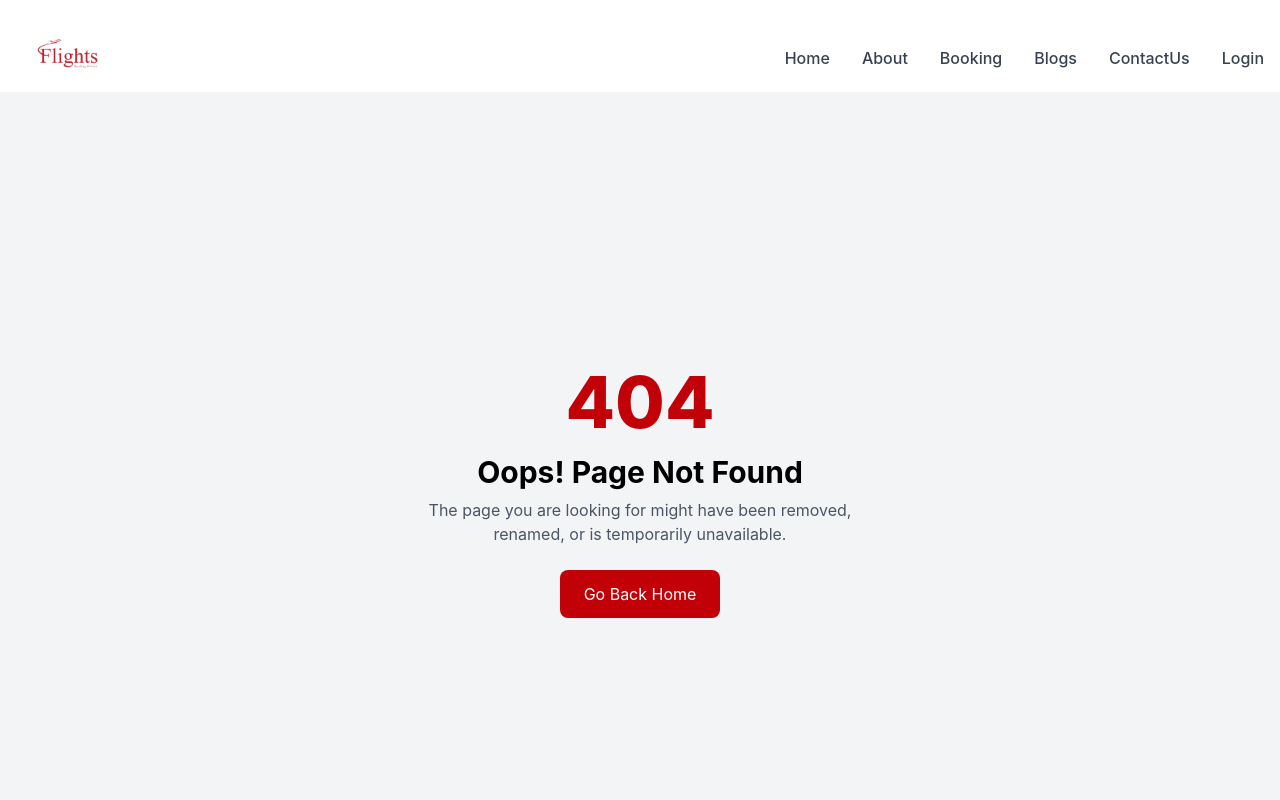
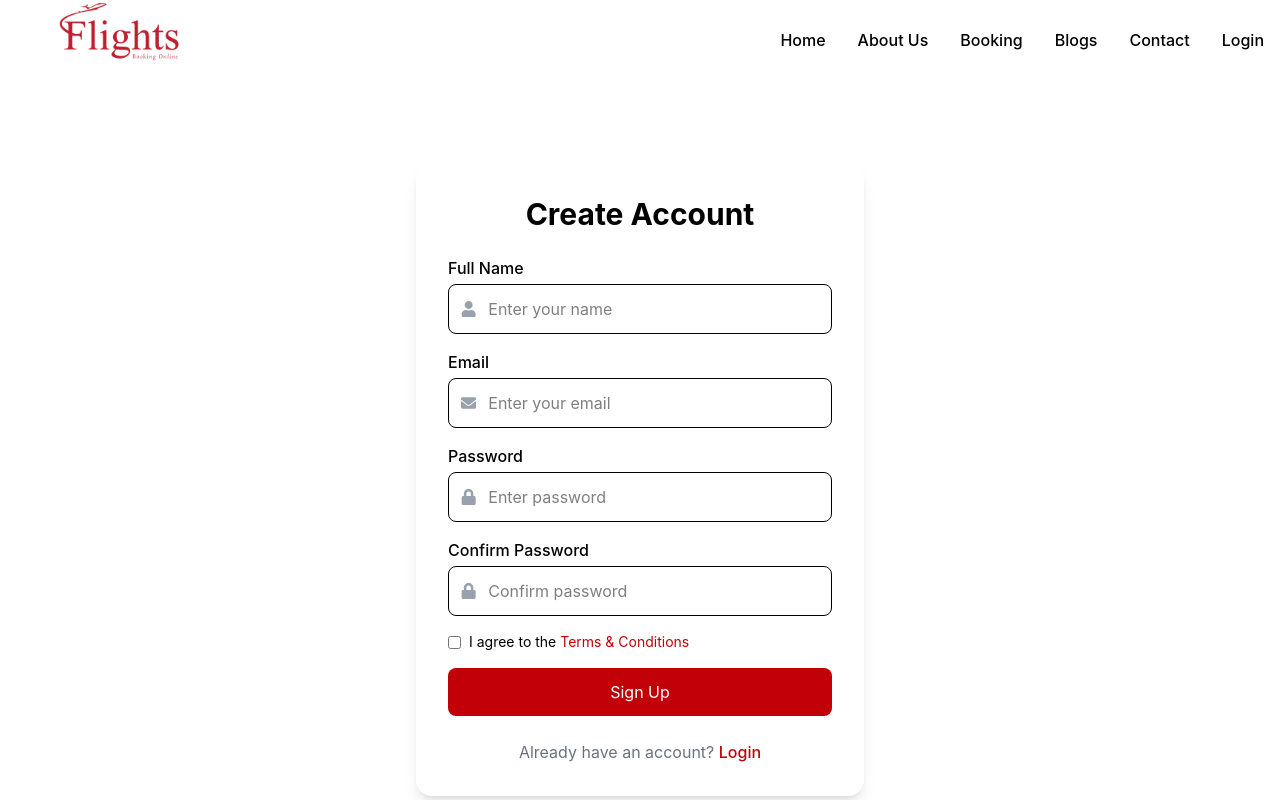
Before and after one commit to Sunny9467/FlightBookingOnline, a React (Vite) app: page /signup in a window 1280 px wide. Shown: the top 800 px of the page. Built offline with nearby package versions, Linux system fonts and the light colour scheme.

Commit message:
changeall

```diff
--- a/src/App.jsx
+++ b/src/App.jsx
@@ -11,6 +11,8 @@ import ContactUsPage from './pages/ContactUsPage'
 import Testimonial from './components/Testimonial'
 import PageNotFound from './pages/PageNotFound'
 import LoginPage from './pages/user/LoginPage'
+import SignupPage from './pages/user/SingupPage'
+import Blogs from './components/Blogs'
 
 export default function App() {
   return (
@@ -25,11 +27,14 @@ export default function App() {
 
         {/* User */}
         <Route path='/login'element={<LoginPage/>} />
+        <Route path='/signup'element={<SignupPage/>} />
+
 
 
         <Route path='/booking'element={<SearchFlights/>} />
         <Route path='/destination'element={<SearchFlights/>} />
         <Route path='/testimonial'element={<Testimonial/>} />
+        <Route path='/blogs' element={<Blogs/>}/>
 
 
         <Route path='/*' element={<PageNotFound/>}/>
--- /dev/null
+++ b/src/components/Blogs.jsx
@@ -0,0 +1,62 @@
+import React from "react";
+
+export default function Blogs() {
+  const blogs = [
+    {
+      title: "Top 10 Travel Destinations in 2026",
+      desc: "Explore the best places to visit this year with amazing experiences.",
+      img: "/Images/blog1.jpg",
+      date: "March 2026",
+    },
+    {
+      title: "How to Book Cheap Flights",
+      desc: "Simple tips to save money while booking your next trip.",
+      img: "/Images/blog2.jpg",
+      date: "Feb 2026",
+    },
+    {
+      title: "Travel Tips for Beginners",
+      desc: "Everything you need to know before your first trip.",
+      img: "/Images/blog3.jpg",
+      date: "Jan 2026",
+    },
+  ];
+
+  return (
+    <div className="bg-gray-100 py-12 px-4">
+
+      {/* Heading */}
+      <h2 className="text-3xl font-bold text-center mb-10">
+        Our Blog
+      </h2>
+
+      {/* Grid */}
+      <div className="max-w-6xl mx-auto grid sm:grid-cols-2 md:grid-cols-3 gap-6">
+
+        {blogs.map((item, index) => (
+          <div key={index} className="bg-white rounded-xl shadow-md overflow-hidden hover:shadow-xl transition">
+
+            <img
+              src={item.img}
+              alt=""
+              className="w-full h-48 object-cover"
+            />
+
+            <div className="p-4">
+              <p className="text-sm text-gray-500 mb-1">{item.date}</p>
+              <h3 className="font-bold text-lg mb-2">{item.title}</h3>
+              <p className="text-gray-600 text-sm mb-3">{item.desc}</p>
+
+              <button className="text-red-700 font-medium hover:underline">
+                Read More →
+              </button>
+            </div>
+
+          </div>
+        ))}
+
+      </div>
+
+    </div>
+  );
+}
--- a/src/components/Footer.jsx
+++ b/src/components/Footer.jsx
@@ -28,40 +28,30 @@ export default function Footer() {
                 <div>
                     <h3 className="text-lg font-semibold text-white mb-4">Quick Links</h3>
                     <ul className="space-y-2">
-                        <li><a href="/" className="hover:text-white">Home</a></li>
-                        <li><a href="/aboutus" className="hover:text-white">About</a></li>
-                        <li><a href="/contact" className="hover:text-white">Contact</a></li>
-                        <li><a href="/services" className="hover:text-white">Services</a></li>
+                        <li><Link to="/" className="hover:text-white">Home</Link></li>
+                        <li><Link to="/aboutus" className="hover:text-white">About US</Link></li>
+                        <li><Link to="/contactus" className="hover:text-white">Contact Us</Link></li>
                     </ul>
                 </div>
 
-                {/* Services */}
-                <div>
-                    <h3 className="text-lg font-semibold text-white mb-4">Services</h3>
-                    <ul className="space-y-2">
-                        <li>Flight Booking</li>
-                        <li>Hotel Booking</li>
-                        <li>Tour Packages</li>
-                        <li>Support</li>
-                    </ul>
-                </div>
+
 
                 {/* Social */}
                 <div>
                     <h3 className="text-lg font-semibold text-white mb-4">Follow Us</h3>
                     <div className="flex gap-3">
-                        <a className="bg-gray-800 p-3 rounded-full hover:bg-red-700 transition">
+                        <Link className="bg-gray-800 p-3 rounded-full hover:bg-red-700 transition">
                             <FaFacebookF />
-                        </a>
-                        <a className="bg-gray-800 p-3 rounded-full hover:bg-red-700 transition">
+                        </Link>
+                        <Link className="bg-gray-800 p-3 rounded-full hover:bg-red-700 transition">
                             <FaInstagram />
-                        </a>
-                        <a className="bg-gray-800 p-3 rounded-full hover:bg-red-700 transition">
+                        </Link>
+                        <Link className="bg-gray-800 p-3 rounded-full hover:bg-red-700 transition">
                             <FaTwitter />
-                        </a>
-                        <a className="bg-gray-800 p-3 rounded-full hover:bg-red-700 transition">
+                        </Link>
+                        <Link className="bg-gray-800 p-3 rounded-full hover:bg-red-700 transition">
                             <FaLinkedinIn />
-                        </a>
+                        </Link>
                     </div>
                 </div>
 
--- a/src/components/Navbar.jsx
+++ b/src/components/Navbar.jsx
@@ -1,61 +1,152 @@
 import { Menu } from "lucide-react";
-import React, { useEffect, useState } from "react";
+import { useEffect, useState } from "react";
 import { Link } from "react-router-dom";
 
 export default function Navbar() {
   const [menuOpen, setMenuOpen] = useState(false);
-    const [scroll, setScroll] = useState(false)
+  const [scroll, setScroll] = useState(false);
+  const [showNav, setShowNav] = useState(true);
 
   useEffect(() => {
-        let scrolled = () => setScroll(window.scrollY >50)
-        window.addEventListener("scroll", scrolled)
-        return () => window.removeEventListener("scroll", scrolled)
-    }, [])
+    let timer;
+
+    const handleScroll = () => {
+      setShowNav(false);
+
+      clearTimeout(timer);
+
+      timer = setTimeout(() => {
+        setScroll(window.scrollY > 50);
+        setShowNav(true);
+      },1000);
+    };
+
+    window.addEventListener("scroll", handleScroll);
+    return () => window.removeEventListener("scroll", handleScroll);
+  }, []);
+
   return (
-        <nav className={`sticky top-0 w-full z-50 h-23 text-center transition-all duration-300 ${scroll ? "bg-white text-black shadow-lg" : "bg-transparent text-white"
-            }`}>
+    <>
+      {/* Navbar */}
+      <nav
+        className={`fixed top-0 left-0 w-full z-[999] h-20 flex items-center transition-all duration-500 ${
+          showNav
+            ? "translate-y-0 opacity-100"
+            : "-translate-y-20 opacity-0"
+        } ${
+          scroll
+            ? "bg-white/90 backdrop-blur-md text-black shadow-md"
+            : "bg-transparent text-white"
+        }`}
+      >
+        <div className="max-w-7xl mx-auto flex items-center justify-between w-full px-4 relative">
 
-            <div className="max-w-7xl mx-auto flex items-center justify-between px-4 py-2 ">
-
-                <div className="md:hidden">
+          {/* Mobile Menu Icon (Left) */}
+          <div className="md:hidden z-10">
             <button onClick={() => setMenuOpen(!menuOpen)}>
-                        <Menu size={28} className="cursor-pointer text-black "/>
+              <Menu
+                size={28}
+                className={`${scroll ? "text-black" : "text-black"}`}
+              />
             </button>
           </div>
 
-                <div className="flex-1 md:justify-start">
+          {/* Logo (Center in mobile, left in desktop) */}
+          <div className="absolute left-1/2 -translate-x-1/2 md:static md:translate-x-0">
             <Link to="/">
               <img
                 src="/Images/logo/flight-booking-online-logo-final-png.png"
                 alt="logo"
-                            className="h-full max-h-25 object-contain"
+                className="h-25 md:h-50 object-contain"
               />
             </Link>
           </div>
 
           {/* Desktop Menu */}
-                <ul className="hidden md:flex text-center space-x-8 font-medium text-gray-700">
-                    <li><Link className="hover:text-red-700" to="/">Home</Link></li>
-                    <li><Link className="hover:text-red-700" to="/aboutus">About</Link></li>
-                    <li><Link className="hover:text-red-700" to="/booking">Booking</Link></li>
-                    <li><Link className="hover:text-red-700" to="/blogs">Blogs</Link></li>
-                    <li><Link className="hover:text-red-700" to="/contactus">ContactUs</Link></li>
-                    <li><Link className="hover:text-red-700" to="/login">Login</Link></li>
+          <ul className="hidden md:flex space-x-8 font-medium ml-auto">
+            <li>
+              <Link
+                to="/"
+                className={`hover:text-red-700 ${
+                  scroll ? "text-black" : "text-black"
+                }`}
+              >
+                Home
+              </Link>
+            </li>
+
+            <li>
+              <Link
+                to="/aboutus"
+                className={`hover:text-red-700 ${
+                  scroll ? "text-black" : "text-black"
+                }`}
+              >
+                About Us
+              </Link>
+            </li>
+
+            <li>
+              <Link
+                to="/booking"
+                className={`hover:text-red-700 ${
+                  scroll ? "text-black" : "text-black"
+                }`}
+              >
+                Booking
+              </Link>
+            </li>
+
+            <li>
+              <Link
+                to="/blogs"
+                className={`hover:text-red-700 ${
+                  scroll ? "text-black" : "text-black"
+                }`}
+              >
+                Blogs
+              </Link>
+            </li>
+
+            <li>
+              <Link
+                to="/contactus"
+                className={`hover:text-red-700 ${
+                  scroll ? "text-black" : "text-black"
+                }`}
+              >
+                Contact
+              </Link>
+            </li>
+
+            <li>
+              <Link
+                to="/login"
+                className={`hover:text-red-700 ${
+                  scroll ? "text-black" : "text-black"
+                }`}
+              >
+                Login
+              </Link>
+            </li>
           </ul>
         </div>
 
-            {/* 🔥 Mobile Menu (Niche open hoga) */}
+        {/* Mobile Menu */}
         {menuOpen && (
-                <div className="md:hidden w-full bg-gray-100 py-3 text-black   text-center">
-                    <Link to="/" className="block">Home</Link>
-                    <Link to="/aboutus" className="block">About</Link>
-                    <Link to="/booking" className="block">Booking</Link>
-                    <Link to="/blogs" className="block">Blogs</Link>
-                    <Link to="/contactus" className="block">ContactUs</Link>
-                    <Link to="/login" className="block">Login</Link>
+          <div className="absolute top-20 left-0 w-full bg-white text-black shadow-md md:hidden text-center">
+            <Link to="/" className="block py-3 border-b">Home</Link>
+            <Link to="/aboutus" className="block py-3 border-b">About Us</Link>
+            <Link to="/booking" className="block py-3 border-b">Booking</Link>
+            <Link to="/blogs" className="block py-3 border-b">Blogs</Link>
+            <Link to="/contactus" className="block py-3 border-b">Contact</Link>
+            <Link to="/login" className="block py-3">Login</Link>
           </div>
         )}
+      </nav>
 
-        </nav>
+      {/* Content shift */}
+      <div className="pt-20"></div>
+    </>
   );
 }
--- a/src/pages/DestinationPage.jsx
+++ b/src/pages/DestinationPage.jsx
@@ -13,12 +13,12 @@ export default function Destinations() {
     { img: "/Images/Miami.jpg.jpeg", title: "Miami" },
     { img: "/Images/Grand Canyon national park.jpg.jpeg", title: "Grand Canyon" },
     { img: "/Images/Walt Disney World.jpg.jpeg", title: "Walt Disney World" },
-    { img: "public/Images/Yellowstone National Park.jpg.jpeg", title: "Yellowstone National Park" },
+    { img: "/Images/Yellowstone National Park.jpg.jpeg", title: "Yellowstone National Park" },
   ];
 
   return (
    <div className='p-5 sm:p-6 md:p-7 relative'>
-    <h2 className="text-center mb-2 py-4 text-3xl">Popular Destination</h2>
+    <h2 className="text-center mb-2 py-6 text-3xl">Popular Destination</h2>
                     <Swiper
                         speed={300}
                         spaceBetween={20}
--- a/src/pages/user/LoginPage.jsx
+++ b/src/pages/user/LoginPage.jsx
@@ -1,5 +1,6 @@
 import React from "react";
 import { FaEnvelope, FaLock } from "react-icons/fa";
+import { Link } from "react-router-dom";
 
 export default function LoginPage() {
   return (
@@ -56,7 +57,7 @@ export default function LoginPage() {
           </div>
 
           {/* Button */}
-          <button className="w-full bg-red-700 text-white py-3 rounded-lg hover:bg-red-800 transition">
+          <button className="w-full cursor-pointer bg-red-700 text-white py-3 rounded-lg hover:bg-red-800 transition">
             Login
           </button>
 
@@ -65,9 +66,9 @@ export default function LoginPage() {
         {/* Footer */}
         <p className="text-center text-sm text-gray-500 mt-6">
           Don’t have an account?{" "}
-          <a href="/register" className="text-red-700 font-medium">
+          <Link to="/signup" className="text-red-700 font-medium">
             Sign Up
-          </a>
+          </Link>
         </p>
 
       </div>
--- /dev/null
+++ b/src/pages/user/SingupPage.jsx
@@ -0,0 +1,99 @@
+import React from "react";
+import { FaUser, FaEnvelope, FaLock } from "react-icons/fa";
+import { Link } from "react-router-dom";
+
+export default function SignupPage() {
+  return (
+    <div className="min-h-screen flex items-center justify-center  from-gray-100 to-red-50 px-4">
+
+      <div className="bg-white w-full max-w-md p-8 rounded-2xl shadow-lg">
+
+        {/* Heading */}
+        <div className="text-center mb-6">
+          <h2 className="text-3xl font-bold">Create Account</h2>
+
+        </div>
+
+        {/* Form */}
+        <form className="space-y-4">
+
+          {/* Name */}
+          <div>
+            <label className="block mb-1 font-medium">Full Name</label>
+            <div className="flex items-center border rounded-lg px-3">
+              <FaUser className="text-gray-400" />
+              <input
+                type="text"
+                placeholder="Enter your name"
+                className="w-full p-3 outline-none"
+              />
+            </div>
+          </div>
+
+          {/* Email */}
+          <div>
+            <label className="block mb-1 font-medium">Email</label>
+            <div className="flex items-center border rounded-lg px-3">
+              <FaEnvelope className="text-gray-400" />
+              <input
+                type="email"
+                placeholder="Enter your email"
+                className="w-full p-3 outline-none"
+              />
+            </div>
+          </div>
+
+          {/* Password */}
+          <div>
+            <label className="block mb-1 font-medium">Password</label>
+            <div className="flex items-center border rounded-lg px-3">
+              <FaLock className="text-gray-400" />
+              <input
+                type="password"
+                placeholder="Enter password"
+                className="w-full p-3 outline-none hover:border-red-700"
+              />
+            </div>
+          </div>
+
+          {/* Confirm Password */}
+          <div>
+            <label className="block mb-1 font-medium">Confirm Password</label>
+            <div className="flex items-center border rounded-lg px-3">
+              <FaLock className="text-gray-400" />
+              <input
+                type="password"
+                placeholder="Confirm password"
+                className="w-full p-3 outline-none"
+              />
+            </div>
+          </div>
+
+          {/* Terms */}
+          <div className="flex items-center gap-2 text-sm">
+            <input type="checkbox"/>
+            <span>
+              I agree to the{" "}
+              <Link href="#" className="text-red-700">Terms & Conditions</Link>
+            </span>
+          </div>
+
+          {/* Button */}
+          <button className="w-full bg-red-700 cursor-pointer text-white py-3 rounded-lg hover:bg-red-800 transition">
+            Sign Up
+          </button>
+
+        </form>
+
+        {/* Footer */}
+        <p className="text-center text-md text-gray-500 mt-6">
+          Already have an account?{" "}
+          <Link to="/login" className="text-red-700 font-medium">
+            Login
+          </Link>
+        </p>
+
+      </div>
+    </div>
+  );
+}
```
Also changed, not shown: src/pages/ContactUsPage.jsx (+37 -23 lines), src/pages/HomePage.jsx (+23 -20 lines). Lines whose indentation alone changed are shown as unchanged.
